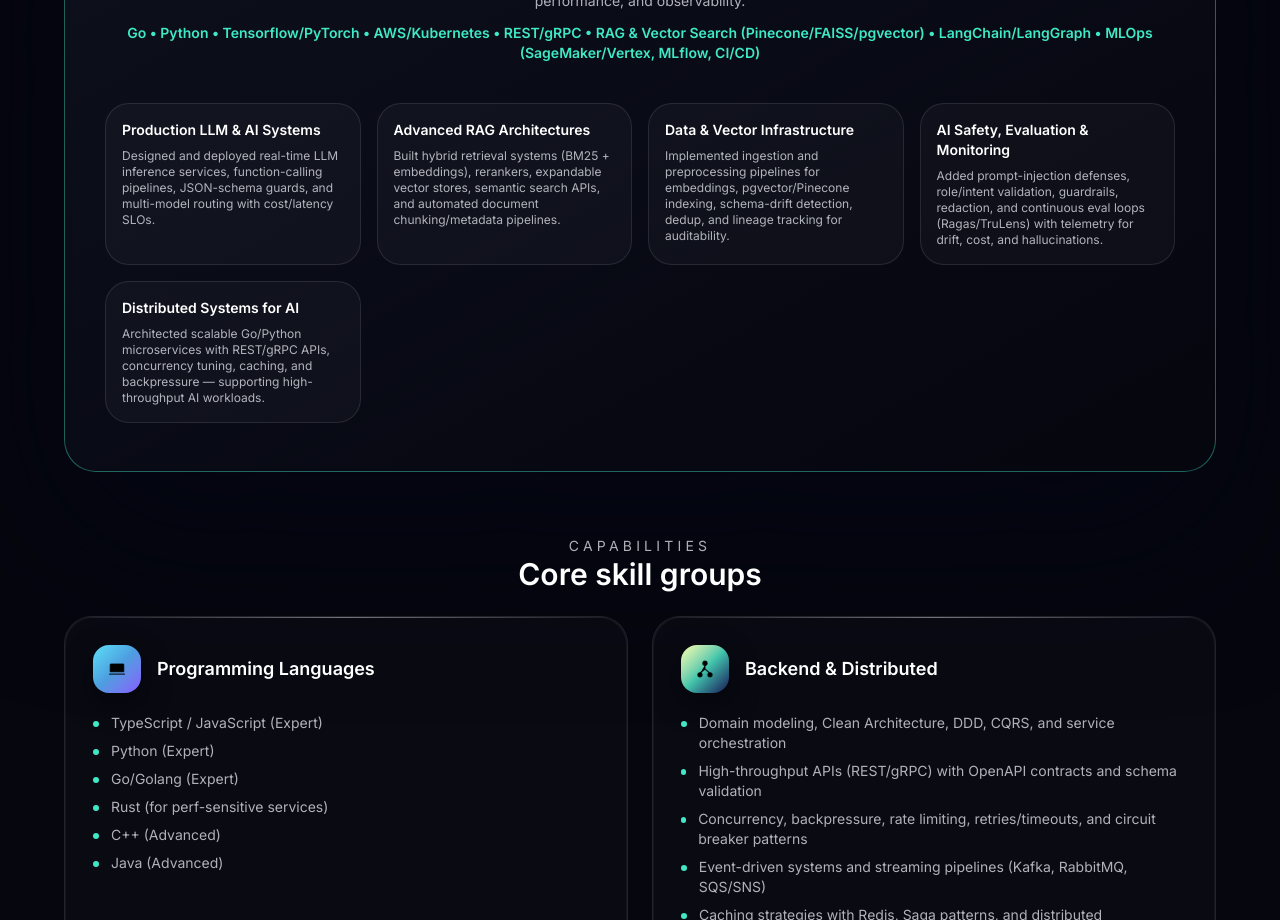
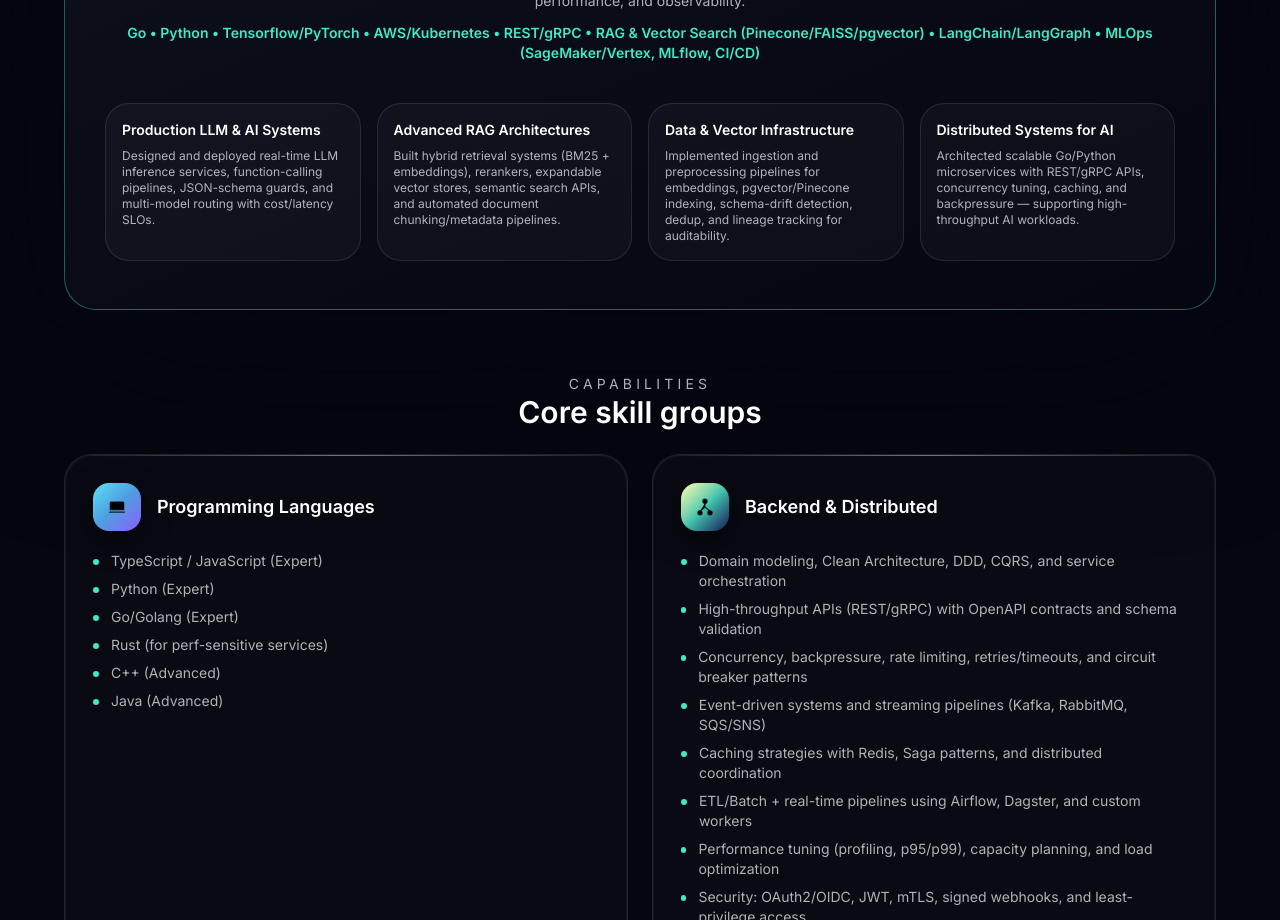
Before and after one commit to CryptoAardvark/Adrian-portfolio, a Next.js app: page / in a window 1280 px wide. Shown: the part 2980-3900 px from the top of the page. Built offline with nearby package versions, Linux system fonts and the light colour scheme.

Commit message:
feat: added skill highlights

```diff
--- a/data/content.ts
+++ b/data/content.ts
@@ -249,11 +249,6 @@
         "Implemented ingestion and preprocessing pipelines for embeddings, pgvector/Pinecone indexing, schema-drift detection, dedup, and lineage tracking for auditability.",
     },
     {
-      title: "AI Safety, Evaluation & Monitoring",
-      description:
-        "Added prompt-injection defenses, role/intent validation, guardrails, redaction, and continuous eval loops (Ragas/TruLens) with telemetry for drift, cost, and hallucinations.",
-    },
-    {
       title: "Distributed Systems for AI",
       description:
         "Architected scalable Go/Python microservices with REST/gRPC APIs, concurrency tuning, caching, and backpressure — supporting high-throughput AI workloads.",
```
